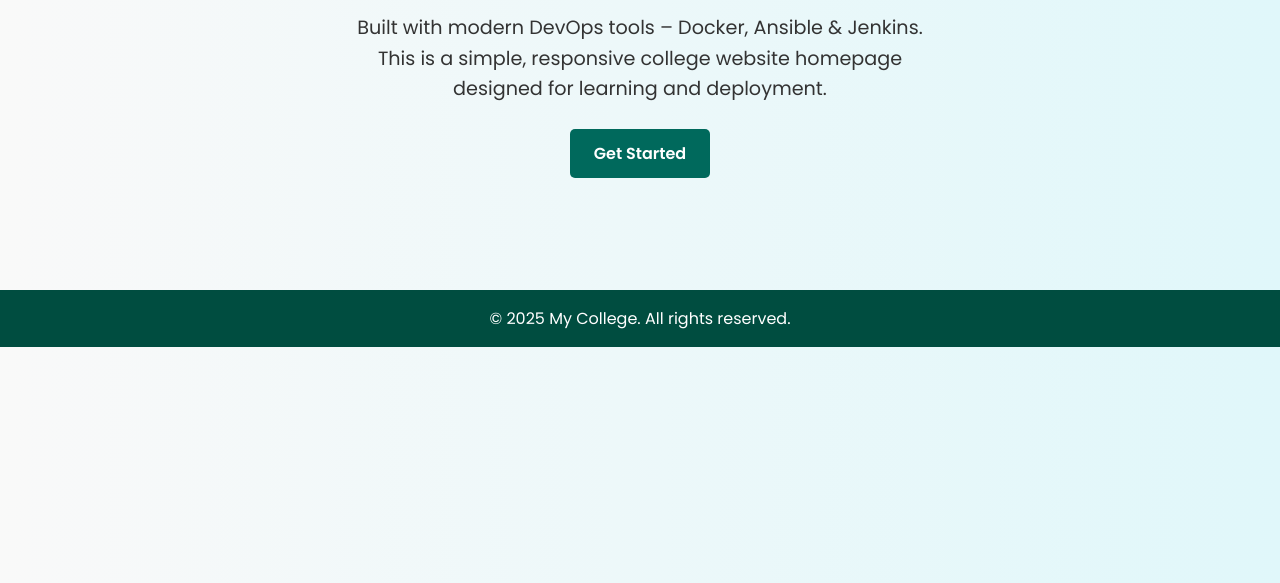
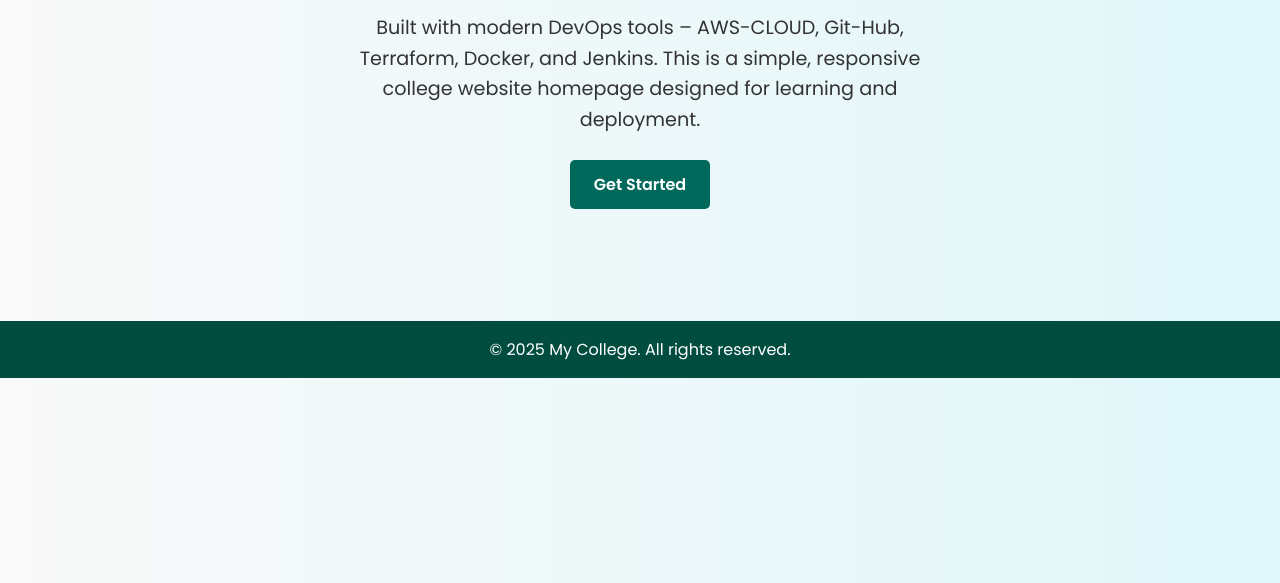
Before and after one commit to shubhambavaskar/jenkins_ec2_codedeploy, a plain HTML site: page index.html in a window 1280 px wide. Shown: the part 217-800 px from the top of the page. Drawn offline with Linux system fonts and the light colour scheme.

Commit message:
Update index.html

```diff
--- a/index.html
+++ b/index.html
@@ -3,7 +3,7 @@
 <head>
   <meta charset="UTF-8" />
   <meta name="viewport" content="width=device-width, initial-scale=1.0"/>
-  <meta name="description" content="A simple college web app homepage deployed using Docker, Ansible, and Jenkins.">
+  <meta name="description" content="A simple college web app homepage deployed using AWS-CLOUD, Git-Hub, Terraform, Docker, and Jenkins.">
   <title>My College Web App</title>
   <link rel="stylesheet" href="style.css" />
   <link rel="preconnect" href="https://fonts.googleapis.com">
@@ -25,7 +25,7 @@
   <main class="hero-section">
     <div class="content">
       <h1>Welcome to <span>My College</span> Web App</h1>
-      <p>Built with modern DevOps tools – Docker, Ansible & Jenkins. This is a simple, responsive college website homepage designed for learning and deployment.</p>
+      <p>Built with modern DevOps tools – AWS-CLOUD, Git-Hub, Terraform, Docker, and Jenkins. This is a simple, responsive college website homepage designed for learning and deployment.</p>
       <a href="#" class="btn">Get Started</a>
     </div>
   </main>
```
